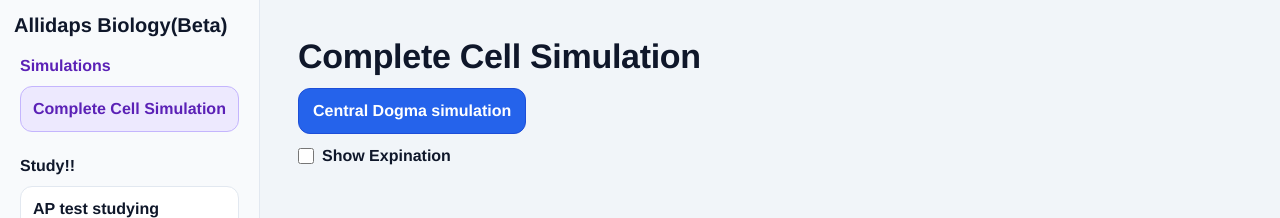
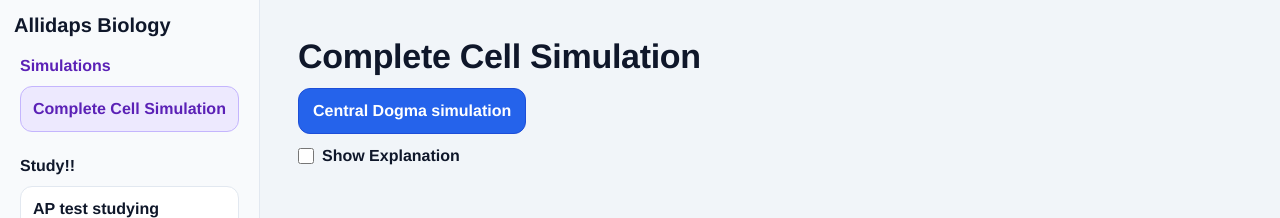
Before and after one commit to Padustin/AllidapsBiology, a Next.js app: page /sims/simulations in a window 1280 px wide. Shown: the top 218 px of the page. Built offline with nearby package versions, Linux system fonts and the light colour scheme.

Commit message:
Fix spelling errors and remove beta tag

```diff
--- a/app/page.tsx
+++ b/app/page.tsx
@@ -40,7 +40,7 @@ export default function Home() {
               textTransform: "uppercase",
             }}
           >
-            Allidaps Biology(Beta)
+            Allidaps Biology
           </div>
           <h1
             style={{
@@ -52,7 +52,7 @@ export default function Home() {
               maxWidth: 780,
             }}
           >
-            Allidaps Biology(Beta)
+            Allidaps Biology
           </h1>
           <p style={{ margin: 0, fontSize: 18, color: "#334155", maxWidth: 720, lineHeight: 1.45 }}>
             Study with interactive AP Bio tools: active recall question sets, chi-square visual practice, and a complete cell simulation section.
--- a/app/sims/layout.tsx
+++ b/app/sims/layout.tsx
@@ -70,7 +70,7 @@ export default function SimsLayout({ children }: { children: ReactNode }) {
             }}
           >
             <div style={{ fontWeight: 900, color: heading, fontSize: 20, marginBottom: 12, lineHeight: 1.1 }}>
-              Allidaps Biology(Beta)
+              Allidaps Biology
             </div>
 
             <div style={{ display: "grid", gap: 10 }}>
--- a/app/sims/simulations/page.tsx
+++ b/app/sims/simulations/page.tsx
@@ -94,7 +94,7 @@ const ORGANELLES: Record<OrganelleKey, OrganelleInfo> = {
     steps: ["Lipid synthesis", "Detox", "Storage", "Membrane supply"],
   },
   mitochondrion: {
-    name: "Midochondria",
+    name: "Mitochondrion",
     fill: "#f97316",
     stroke: "#9a3412",
     steps: ["Fuel input", "ETC run", "ATP synthase", "ATP output"],
@@ -301,7 +301,7 @@ function CentralDogmaOverlay({
             <animate attributeName="opacity" values="0;1;1;0" keyTimes="0;0.08;0.92;1" begin="21.7s" dur="3.5s" fill="freeze" />
             <rect x="430" y="340" width="710" height="86" rx="14" fill="#ffffff" stroke="#cbd5e1" strokeWidth="2" />
             <text x="452" y="374" fontSize="20" fontWeight="800" fill="#0f172a">
-              <tspan x="452" dy="0">-introns(non-coding squences) cut out and only exon remain</tspan>
+              <tspan x="452" dy="0">-introns(non-coding sequences) cut out and only exon remain</tspan>
               <tspan x="452" dy="30">-5' GTP cap and 3' poly-A tail attached</tspan>
             </text>
           </g>
@@ -720,7 +720,7 @@ function CellImageMap({
         </g>
 
         {/* mitochondrion */}
-        <g {...gClick("mitochondrion", "Midochondria")}>
+        <g {...gClick("mitochondrion", "Mitochondrion")}>
           <path
             d="M1048 655 C1067 624, 1105 606, 1148 610 C1188 614, 1220 638, 1229 672 C1238 705, 1223 739, 1191 756 C1154 775, 1107 773, 1074 752 C1041 732, 1030 693, 1048 655 Z"
             fill="url(#mitoGradient)"
@@ -769,7 +769,7 @@ function CellImageMap({
             <text x="1118" y="332" textAnchor="middle" fontWeight="700" fontSize="22">Golgi</text>
           </g>
           <g>
-            <text x="1148" y="776" textAnchor="middle" fontWeight="700" fontSize="22">Midochondria</text>
+            <text x="1148" y="776" textAnchor="middle" fontWeight="700" fontSize="22">Mitochondrion</text>
           </g>
           <g>
             <text x="284" y="508" textAnchor="end" fontWeight="700" fontSize="22">Ribosomes</text>
@@ -1007,7 +1007,7 @@ export default function CompleteCellSimulationPage() {
               onChange={(event) => setDogmaMode(event.target.checked ? "guided" : "plain")}
               style={{ width: 16, height: 16, cursor: "pointer" }}
             />
-            <span>Show Expination</span>
+            <span>Show Explanation</span>
           </label>
         </div>
 
```
